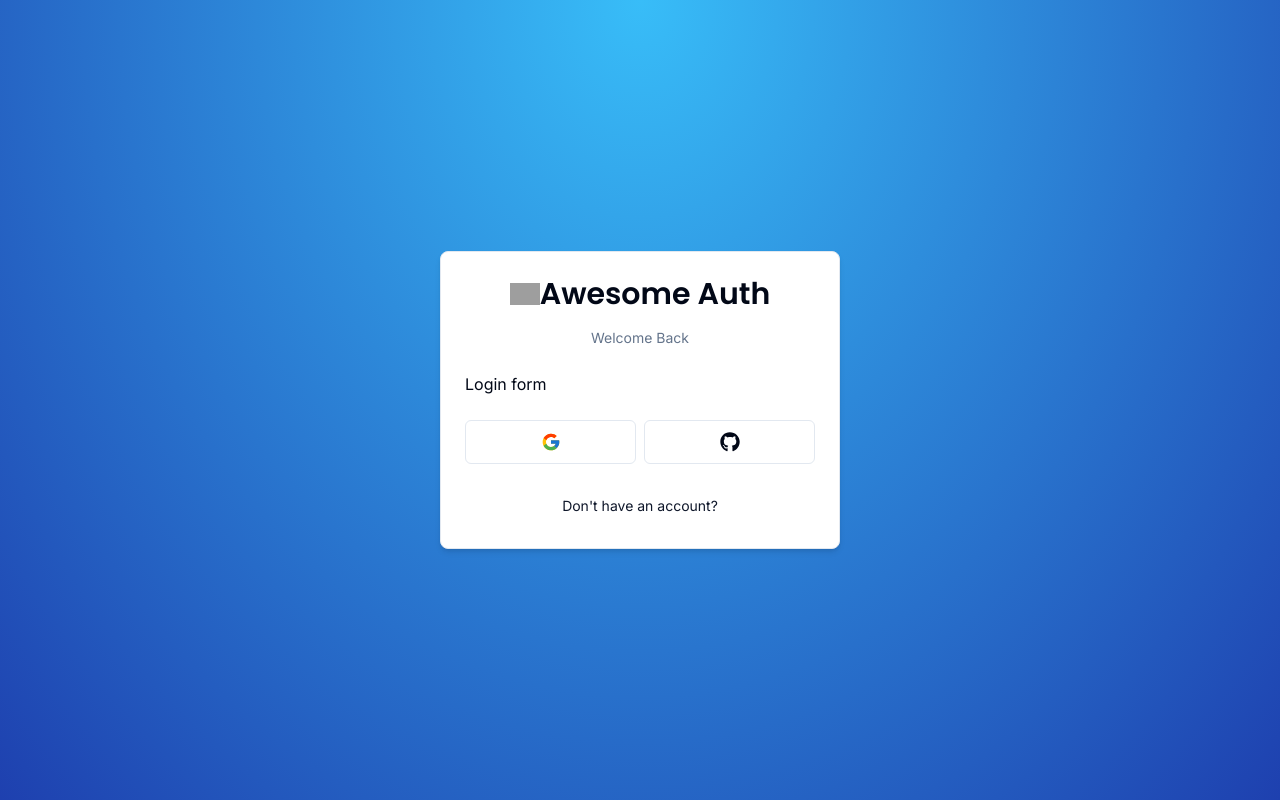
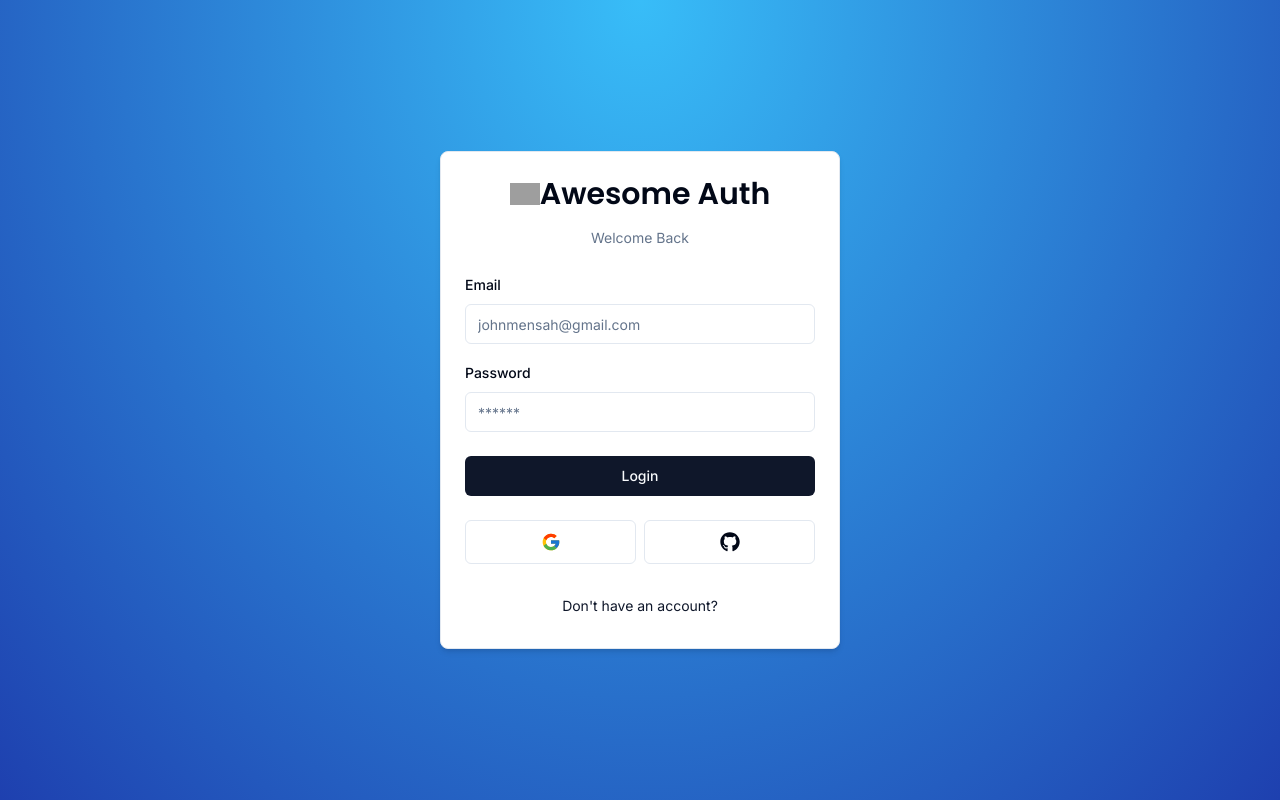
Before and after one commit to killy10o10/awesome-auth, a Next.js app: page /auth/login in a window 1280 px wide. Built offline with nearby package versions, Linux system fonts and the light colour scheme; grey boxes are pictures that could not be loaded.

Commit message:
Add login form schema, handle fields validations

```diff
--- a/components/auth/LoginForm.tsx
+++ b/components/auth/LoginForm.tsx
@@ -1,6 +1,23 @@
+"use client"
+
+import * as z from 'zod'
 import { CardWrapper } from '@/components/auth/CardWrapper'
+import { useForm } from 'react-hook-form'
+import { zodResolver } from '@hookform/resolvers/zod'
+import { LoginSchema } from '@/schemas'
+import { Form, FormControl, FormField, FormItem, FormLabel, FormMessage } from '@/components/ui/form'
+import { Input } from '@/components/ui/input'
+import { Button } from '../ui/button'
 
 export const LoginForm = () => {
+  const form = useForm<z.infer<typeof LoginSchema>>({
+    resolver: zodResolver(LoginSchema),
+    defaultValues: {
+      email: "",
+      password: ""
+    }
+  })
+
   return (
     <CardWrapper
       headerLabel='Welcome Back'
@@ -8,7 +25,32 @@
       backButtonHref='/auth/register'
       showSocial
     >
-      Login form
+      <Form {...form}>
+        <form className='space-y-6' onSubmit={form.handleSubmit(() => { })}>
+          <div className="space-y-4">
+            <FormField control={form.control} name='email' render={({ field }) => (
+              <FormItem>
+                <FormLabel>Email</FormLabel>
+                <FormControl>
+                  <Input {...field} placeholder='johnmensah@gmail.com' type='email' />
+                </FormControl>
+                <FormMessage />
+              </FormItem>
+            )} />
+
+            <FormField control={form.control} name='password' render={({ field }) => (
+              <FormItem>
+                <FormLabel>Password</FormLabel>
+                <FormControl>
+                  <Input {...field} placeholder='******' type='password' />
+                </FormControl>
+                <FormMessage />
+              </FormItem>
+            )} />
+          </div>
+          <Button className='w-full' type="submit">Login</Button>
+        </form>
+      </Form>
     </CardWrapper>
   )
 }
--- /dev/null
+++ b/components/ui/form.tsx
@@ -0,0 +1,176 @@
+import * as React from "react"
+import * as LabelPrimitive from "@radix-ui/react-label"
+import { Slot } from "@radix-ui/react-slot"
+import {
+  Controller,
+  ControllerProps,
+  FieldPath,
+  FieldValues,
+  FormProvider,
+  useFormContext,
+} from "react-hook-form"
+
+import { cn } from "@/lib/utils"
+import { Label } from "@/components/ui/label"
+
+const Form = FormProvider
+
+type FormFieldContextValue<
+  TFieldValues extends FieldValues = FieldValues,
+  TName extends FieldPath<TFieldValues> = FieldPath<TFieldValues>
+> = {
+  name: TName
+}
+
+const FormFieldContext = React.createContext<FormFieldContextValue>(
+  {} as FormFieldContextValue
+)
+
+const FormField = <
+  TFieldValues extends FieldValues = FieldValues,
+  TName extends FieldPath<TFieldValues> = FieldPath<TFieldValues>
+>({
+  ...props
+}: ControllerProps<TFieldValues, TName>) => {
+  return (
+    <FormFieldContext.Provider value={{ name: props.name }}>
+      <Controller {...props} />
+    </FormFieldContext.Provider>
+  )
+}
+
+const useFormField = () => {
+  const fieldContext = React.useContext(FormFieldContext)
+  const itemContext = React.useContext(FormItemContext)
+  const { getFieldState, formState } = useFormContext()
+
+  const fieldState = getFieldState(fieldContext.name, formState)
+
+  if (!fieldContext) {
+    throw new Error("useFormField should be used within <FormField>")
+  }
+
+  const { id } = itemContext
+
+  return {
+    id,
+    name: fieldContext.name,
+    formItemId: `${id}-form-item`,
+    formDescriptionId: `${id}-form-item-description`,
+    formMessageId: `${id}-form-item-message`,
+    ...fieldState,
+  }
+}
+
+type FormItemContextValue = {
+  id: string
+}
+
+const FormItemContext = React.createContext<FormItemContextValue>(
+  {} as FormItemContextValue
+)
+
+const FormItem = React.forwardRef<
+  HTMLDivElement,
+  React.HTMLAttributes<HTMLDivElement>
+>(({ className, ...props }, ref) => {
+  const id = React.useId()
+
+  return (
+    <FormItemContext.Provider value={{ id }}>
+      <div ref={ref} className={cn("space-y-2", className)} {...props} />
+    </FormItemContext.Provider>
+  )
+})
+FormItem.displayName = "FormItem"
+
+const FormLabel = React.forwardRef<
+  React.ElementRef<typeof LabelPrimitive.Root>,
+  React.ComponentPropsWithoutRef<typeof LabelPrimitive.Root>
+>(({ className, ...props }, ref) => {
+  const { error, formItemId } = useFormField()
+
+  return (
+    <Label
+      ref={ref}
+      className={cn(error && "text-destructive", className)}
+      htmlFor={formItemId}
+      {...props}
+    />
+  )
+})
+FormLabel.displayName = "FormLabel"
+
+const FormControl = React.forwardRef<
+  React.ElementRef<typeof Slot>,
+  React.ComponentPropsWithoutRef<typeof Slot>
+>(({ ...props }, ref) => {
+  const { error, formItemId, formDescriptionId, formMessageId } = useFormField()
+
+  return (
+    <Slot
+      ref={ref}
+      id={formItemId}
+      aria-describedby={
+        !error
+          ? `${formDescriptionId}`
+          : `${formDescriptionId} ${formMessageId}`
+      }
+      aria-invalid={!!error}
+      {...props}
+    />
+  )
+})
+FormControl.displayName = "FormControl"
+
+const FormDescription = React.forwardRef<
+  HTMLParagraphElement,
+  React.HTMLAttributes<HTMLParagraphElement>
+>(({ className, ...props }, ref) => {
+  const { formDescriptionId } = useFormField()
+
+  return (
+    <p
+      ref={ref}
+      id={formDescriptionId}
+      className={cn("text-sm text-muted-foreground", className)}
+      {...props}
+    />
+  )
+})
+FormDescription.displayName = "FormDescription"
+
+const FormMessage = React.forwardRef<
+  HTMLParagraphElement,
+  React.HTMLAttributes<HTMLParagraphElement>
+>(({ className, children, ...props }, ref) => {
+  const { error, formMessageId } = useFormField()
+  const body = error ? String(error?.message) : children
+
+  if (!body) {
+    return null
+  }
+
+  return (
+    <p
+      ref={ref}
+      id={formMessageId}
+      className={cn("text-sm font-medium text-destructive", className)}
+      {...props}
+    >
+      {body}
+    </p>
+  )
+})
+FormMessage.displayName = "FormMessage"
+
+export {
+  useFormField,
+  Form,
+  FormItem,
+  FormLabel,
+  FormControl,
+  FormDescription,
+  FormMessage,
+  FormField,
+}
--- /dev/null
+++ b/components/ui/input.tsx
@@ -0,0 +1,25 @@
+import * as React from "react"
+
+import { cn } from "@/lib/utils"
+
+export interface InputProps
+  extends React.InputHTMLAttributes<HTMLInputElement> {}
+
+const Input = React.forwardRef<HTMLInputElement, InputProps>(
+  ({ className, type, ...props }, ref) => {
+    return (
+      <input
+        type={type}
+        className={cn(
+          "flex h-10 w-full rounded-md border border-input bg-background px-3 py-2 text-sm ring-offset-background file:border-0 file:bg-transparent file:text-sm file:font-medium placeholder:text-muted-foreground focus-visible:outline-none focus-visible:ring-2 focus-visible:ring-ring focus-visible:ring-offset-2 disabled:cursor-not-allowed disabled:opacity-50",
+          className
+        )}
+        ref={ref}
+        {...props}
+      />
+    )
+  }
+)
+Input.displayName = "Input"
+
+export { Input }
--- /dev/null
+++ b/components/ui/label.tsx
@@ -0,0 +1,26 @@
+"use client"
+
+import * as React from "react"
+import * as LabelPrimitive from "@radix-ui/react-label"
+import { cva, type VariantProps } from "class-variance-authority"
+
+import { cn } from "@/lib/utils"
+
+const labelVariants = cva(
+  "text-sm font-medium leading-none peer-disabled:cursor-not-allowed peer-disabled:opacity-70"
+)
+
+const Label = React.forwardRef<
+  React.ElementRef<typeof LabelPrimitive.Root>,
+  React.ComponentPropsWithoutRef<typeof LabelPrimitive.Root> &
+    VariantProps<typeof labelVariants>
+>(({ className, ...props }, ref) => (
+  <LabelPrimitive.Root
+    ref={ref}
+    className={cn(labelVariants(), className)}
+    {...props}
+  />
+))
+Label.displayName = LabelPrimitive.Root.displayName
+
+export { Label }
--- a/package.json
+++ b/package.json
@@ -9,6 +9,8 @@
     "lint": "next lint"
   },
   "dependencies": {
+    "@hookform/resolvers": "^3.3.4",
+    "@radix-ui/react-label": "^2.0.2",
     "@radix-ui/react-slot": "^1.0.2",
     "class-variance-authority": "^0.7.0",
     "clsx": "^2.1.0",
@@ -16,9 +18,11 @@
     "next": "14.2.1",
     "react": "^18",
     "react-dom": "^18",
+    "react-hook-form": "^7.51.3",
     "react-icons": "^5.1.0",
     "tailwind-merge": "^2.2.2",
-    "tailwindcss-animate": "^1.0.7"
+    "tailwindcss-animate": "^1.0.7",
+    "zod": "^3.22.5"
   },
   "devDependencies": {
     "@types/node": "^20",
--- /dev/null
+++ b/schemas/index.ts
@@ -0,0 +1,10 @@
+import * as z from 'zod';
+
+export const LoginSchema = z.object({
+  email: z.string().email({
+    message: "Email is required"
+  }),
+  password: z.string().min(1, {
+    message: "Password is required"
+  })
+})
```
Also changed, not shown: 1 other file (tests, documents, lock files or other folders).
